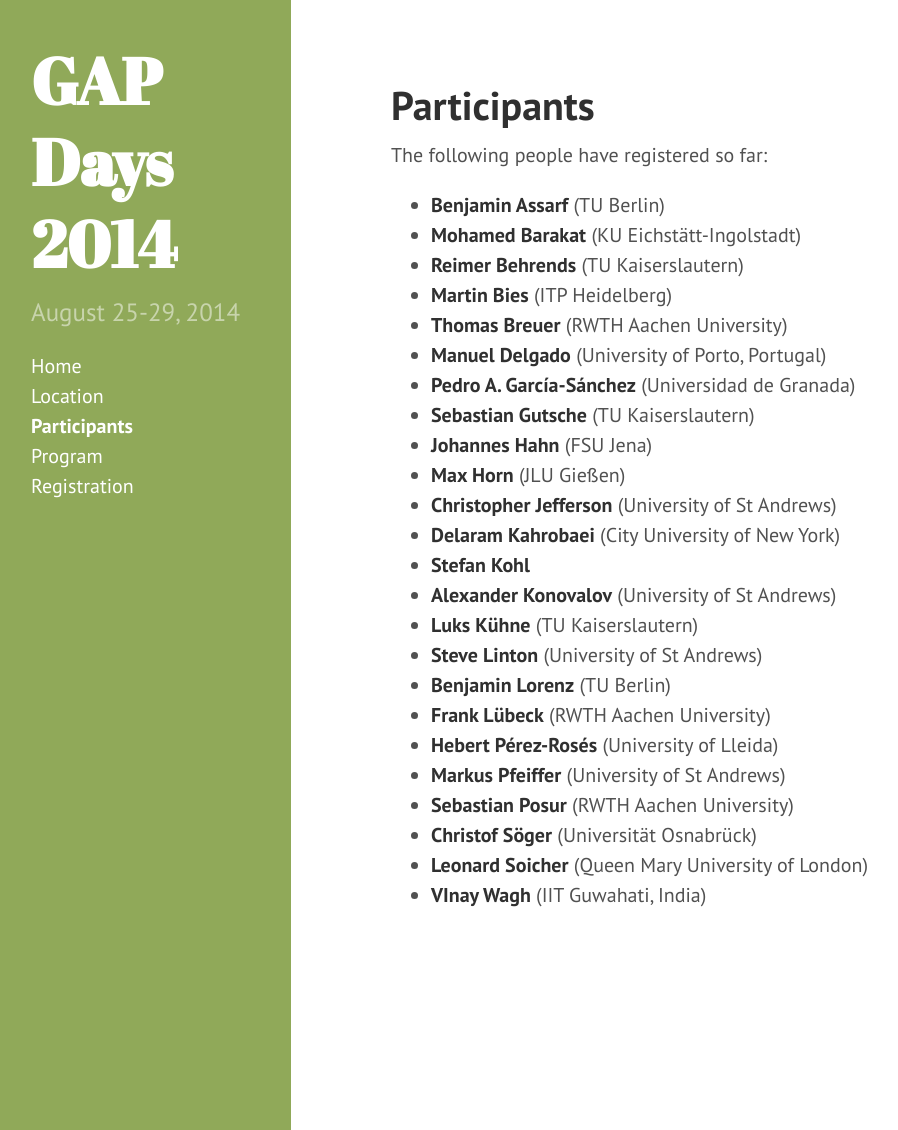
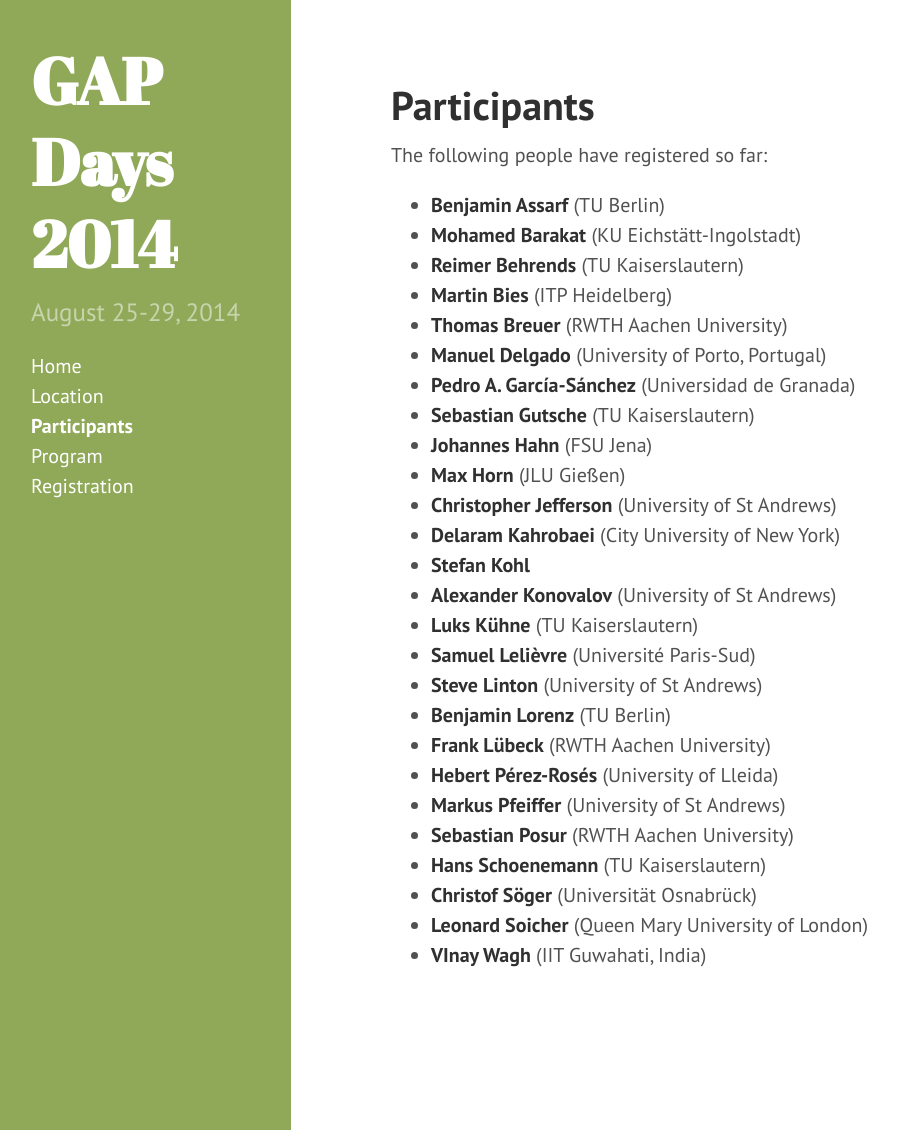
Before and after one commit to olexandr-konovalov/gapdays2014, a Jekyll site: the page built from participants.md, in a window 1280 px wide and 1130 px high. Shown: the whole window, without its empty margins (9-907 px from the left). Built offline with Jekyll 4.4.1, drawn with Linux system fonts in a browser that asks for light colours; Markdown is read by kramdown in place of the engine named in the settings.

Commit message:
Add two more participants

```diff
--- a/_data/participants.yml
+++ b/_data/participants.yml
@@ -52,6 +52,9 @@
 - name: Luks Kühne
   affiliation: TU Kaiserslautern
 
+- name: Samuel Lelièvre
+  affiliation: Université Paris-Sud
+
 - name: Steve Linton
   affiliation: University of St Andrews
 
@@ -73,6 +76,9 @@
   affiliation: RWTH Aachen University
   talk: CategoriesForHomalg
 
+- name: Hans Schoenemann
+  affiliation: TU Kaiserslautern
+
 - name: Christof Söger
   affiliation: Universität Osnabrück
   talk: GAP package NormalizInterface
```
